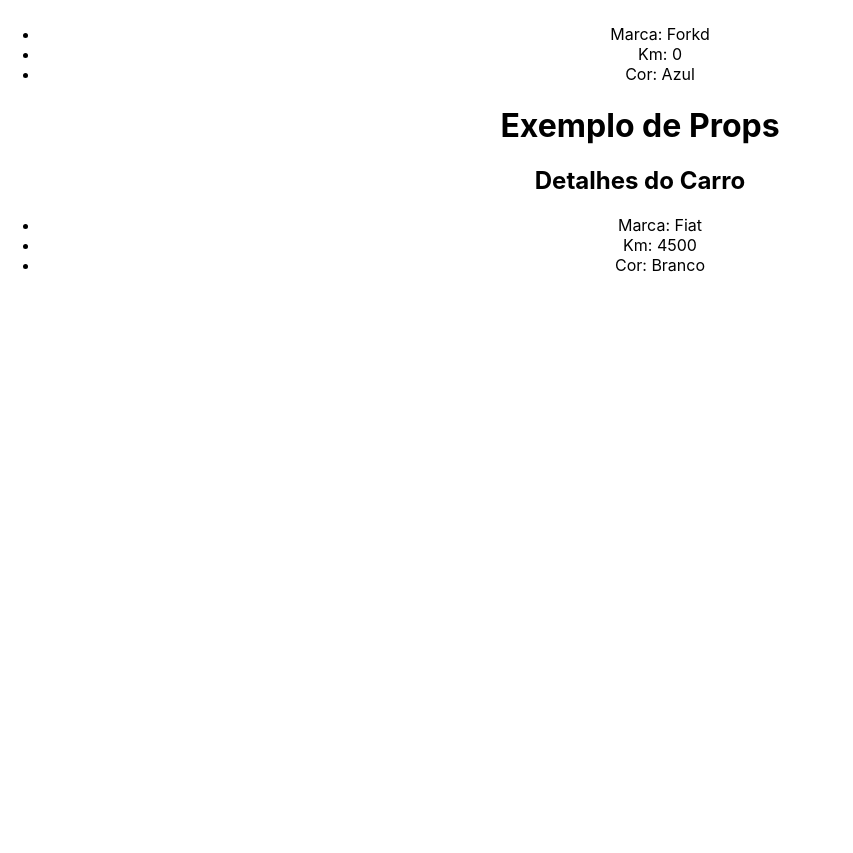
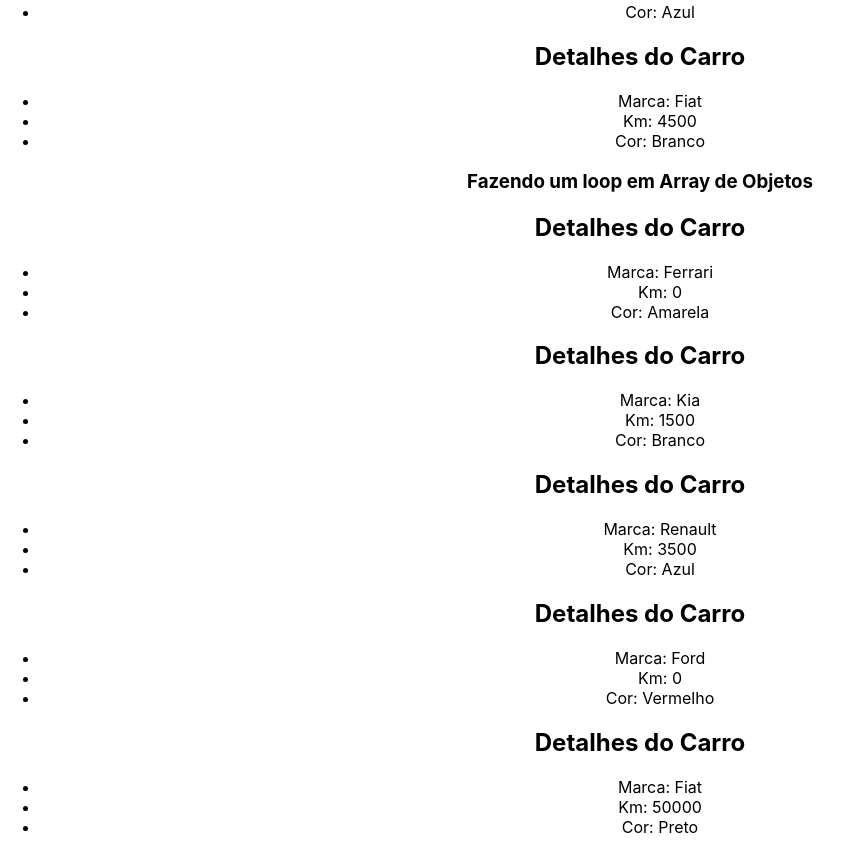
Before and after one commit to xanderifer1974/curso-react-do-zero-a-maestria-avancando, a React (Create React App) app: page / in a window 1280 px wide. Shown: the part 2596-3449 px from the top of the page, without its empty margins (0-853 px from the left). Before the commit the page ends 2887 px from the top, so only its background shows below. Built offline with nearby package versions, Linux system fonts and the light colour scheme.

Commit message:
Renderização de lista em componente

```diff
--- a/src/App.js
+++ b/src/App.js
@@ -1,18 +1,24 @@
 //Styles
-import './App.css';
-import City from './asset/city.png'
-
+import "./App.css";
+import City from "./asset/city.png";
 
 //Components
-import ManageData from './components/ManageData';
-import ListRender from './components/ListRender';
-import ConditionalRender from './components/ConditionalRender';
-import ShowUserName from './components/ShowUserName';
-import CarDetails from './components/CarDetails';
+import ManageData from "./components/ManageData";
+import ListRender from "./components/ListRender";
+import ConditionalRender from "./components/ConditionalRender";
+import ShowUserName from "./components/ShowUserName";
+import CarDetails from "./components/CarDetails";
 
 function App() {
+  const userName = "Rodrigo Pereira";
+  const cars = [
+    { id: 1, brand: "Ferrari", km: 0, color: "Amarela" },
+    { id: 2, brand: "Kia", km: 1500, color: "Branco" },
+    { id: 3, brand: "Renault", km: 3500, color: "Azul" },
+    { id: 4, brand: "Ford", km: 0, color: "Vermelho" },
+    { id: 5, brand: "Fiat", km: 50000, color: "Preto" },
+  ];
 
-  const userName = "Rodrigo Pereira";
   return (
     <div className="App">
       <h1>Avancando no React</h1>
@@ -23,17 +29,23 @@
       <div>
         <img src={City} alt="Cidade" />
       </div>
-     <ManageData/>
-     <ListRender/>
-     <ConditionalRender/>
+      <ManageData />
+      <ListRender />
+      <ConditionalRender />
 
+      <h1>Exemplo de Props</h1>
       {/*Props*/}
-     <ShowUserName name={userName}/>
+      <ShowUserName name={userName} />
       {/*Destructiring*/}
-     <CarDetails brand="Honda" km={50000} color="Vermelho"/>
+      <CarDetails brand="Honda" km={50000} color="Vermelho" />
       {/*Reaproveitando */}
-     <CarDetails brand="Forkd" km={0} color="Azul"/>
-     <CarDetails brand="Fiat" km={4500} color="Branco"/>
+      <CarDetails brand="Forkd" km={0} color="Azul" />
+      <CarDetails brand="Fiat" km={4500} color="Branco" />
+      {/*Loop em Array de Objetos */}
+      <h3>Fazendo um loop em Array de Objetos</h3>
+      {cars.map((car) => (
+        <CarDetails brand={car.brand} km={car.km} color={car.color} />
+      ))}
     </div>
   );
 }
--- a/src/components/CarDetails.jsx
+++ b/src/components/CarDetails.jsx
@@ -1,7 +1,6 @@
 const CarDetails = ({brand,km,color}) => {
   return (
     <div>
-        <h1>Exemplo de Props</h1>
         <h2>Detalhes do Carro</h2>
         <ul>
             <li>Marca: {brand}</li>
```
Lines whose indentation alone changed are shown as unchanged.
